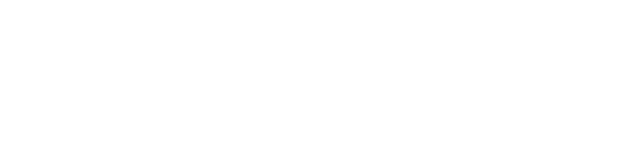
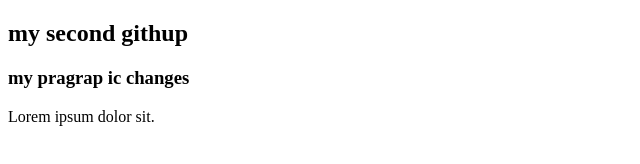
Before and after one commit to ImranRH321/my-second-repo2, a plain HTML site: page index.html in a window 1280 px wide. Shown: the whole page, without its empty margins (0-640 px from the left). Drawn offline with Linux system fonts and the light colour scheme.

Commit message:
edidt last

```diff
--- a/index.html
+++ b/index.html
@@ -7,6 +7,8 @@
     <title>My second githip</title>
 </head>
 <body>
-
+    <h2>my second githup</h2>
+    <h3>my pragrap ic changes</h3>
+    <p>Lorem ipsum dolor sit.</p>
 </body>
 </html>
```
